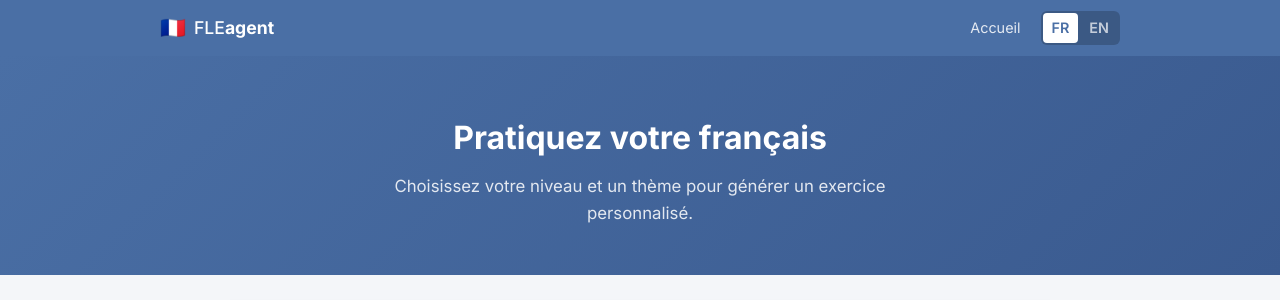
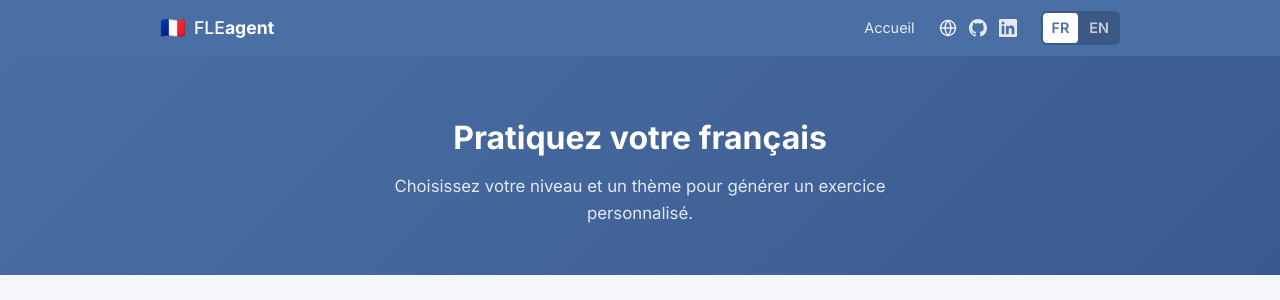
Before and after one commit to nuvita97/fle-agent, a Flask app: page / in a window 1280 px wide. Shown: the top 300 px of the page. Run offline with Flask 3, Linux system fonts and the light colour scheme.

Commit message:
Add icons in header

```diff
--- a/static/css/style.css
+++ b/static/css/style.css
@@ -74,6 +74,9 @@ a:hover { text-decoration: underline; }
 .nav-links { display: flex; align-items: center; gap: 20px; }
 .nav-links a { color: rgba(255,255,255,0.85); font-size: 0.9rem; text-decoration: none; }
 .nav-links a:hover { color: var(--white); }
+.nav-social { display: flex; align-items: center; gap: 4px; }
+.nav-icon-btn { display: flex; align-items: center; justify-content: center; color: rgba(255,255,255,0.8); padding: 4px; border-radius: 5px; transition: color 0.15s, background 0.15s; }
+.nav-icon-btn:hover { color: var(--white); background: rgba(255,255,255,0.15); text-decoration: none; }
 .lang-toggle { display: flex; align-items: center; gap: 2px; background: rgba(0,0,0,0.2); border-radius: 6px; padding: 2px; }
 .lang-btn { padding: 3px 9px; border-radius: 4px; font-size: 0.8rem; font-weight: 600; color: rgba(255,255,255,0.7) !important; transition: background 0.15s, color 0.15s; }
 .lang-btn:hover { color: var(--white) !important; text-decoration: none; }
--- a/templates/layout.html
+++ b/templates/layout.html
@@ -19,6 +19,17 @@
       </a>
       <div class="nav-links">
         <a href="{{ url_for('index') }}">{{ t.nav_home }}</a>
+        <div class="nav-social">
+          <a href="https://nuvita97.github.io/" target="_blank" rel="noopener noreferrer" class="nav-icon-btn" title="Portfolio">
+            <svg xmlns="http://www.w3.org/2000/svg" width="18" height="18" viewBox="0 0 24 24" fill="none" stroke="currentColor" stroke-width="2" stroke-linecap="round" stroke-linejoin="round"><circle cx="12" cy="12" r="10"/><line x1="2" y1="12" x2="22" y2="12"/><path d="M12 2a15.3 15.3 0 0 1 4 10 15.3 15.3 0 0 1-4 10 15.3 15.3 0 0 1-4-10 15.3 15.3 0 0 1 4-10z"/></svg>
+          </a>
+          <a href="https://github.com/nuvita97/" target="_blank" rel="noopener noreferrer" class="nav-icon-btn" title="GitHub">
+            <svg xmlns="http://www.w3.org/2000/svg" width="18" height="18" viewBox="0 0 24 24" fill="currentColor"><path d="M12 0C5.37 0 0 5.37 0 12c0 5.31 3.435 9.795 8.205 11.385.6.105.825-.255.825-.57 0-.285-.015-1.23-.015-2.235-3.015.555-3.795-.735-4.035-1.41-.135-.345-.72-1.41-1.23-1.695-.42-.225-1.02-.78-.015-.795.945-.015 1.62.87 1.845 1.23 1.08 1.815 2.805 1.305 3.495.99.105-.78.42-1.305.765-1.605-2.67-.3-5.46-1.335-5.46-5.925 0-1.305.465-2.385 1.23-3.225-.12-.3-.54-1.53.12-3.18 0 0 1.005-.315 3.3 1.23.96-.27 1.98-.405 3-.405s2.04.135 3 .405c2.295-1.56 3.3-1.23 3.3-1.23.66 1.65.24 2.88.12 3.18.765.84 1.23 1.905 1.23 3.225 0 4.605-2.805 5.625-5.475 5.925.435.375.81 1.095.81 2.22 0 1.605-.015 2.895-.015 3.3 0 .315.225.69.825.57A12.02 12.02 0 0 0 24 12c0-6.63-5.37-12-12-12z"/></svg>
+          </a>
+          <a href="https://www.linkedin.com/in/vietthai2303/" target="_blank" rel="noopener noreferrer" class="nav-icon-btn" title="LinkedIn">
+            <svg xmlns="http://www.w3.org/2000/svg" width="18" height="18" viewBox="0 0 24 24" fill="currentColor"><path d="M20.447 20.452h-3.554v-5.569c0-1.328-.027-3.037-1.852-3.037-1.853 0-2.136 1.445-2.136 2.939v5.667H9.351V9h3.414v1.561h.046c.477-.9 1.637-1.85 3.37-1.85 3.601 0 4.267 2.37 4.267 5.455v6.286zM5.337 7.433a2.062 2.062 0 0 1-2.063-2.065 2.064 2.064 0 1 1 2.063 2.065zm1.782 13.019H3.555V9h3.564v11.452zM22.225 0H1.771C.792 0 0 .774 0 1.729v20.542C0 23.227.792 24 1.771 24h20.451C23.2 24 24 23.227 24 22.271V1.729C24 .774 23.2 0 22.222 0h.003z"/></svg>
+          </a>
+        </div>
         <div class="lang-toggle">
           <a href="{{ url_for('set_lang', lang='fr') }}" class="lang-btn{% if lang == 'fr' %} active{% endif %}">FR</a>
           <a href="{{ url_for('set_lang', lang='en') }}" class="lang-btn{% if lang == 'en' %} active{% endif %}">EN</a>
```
